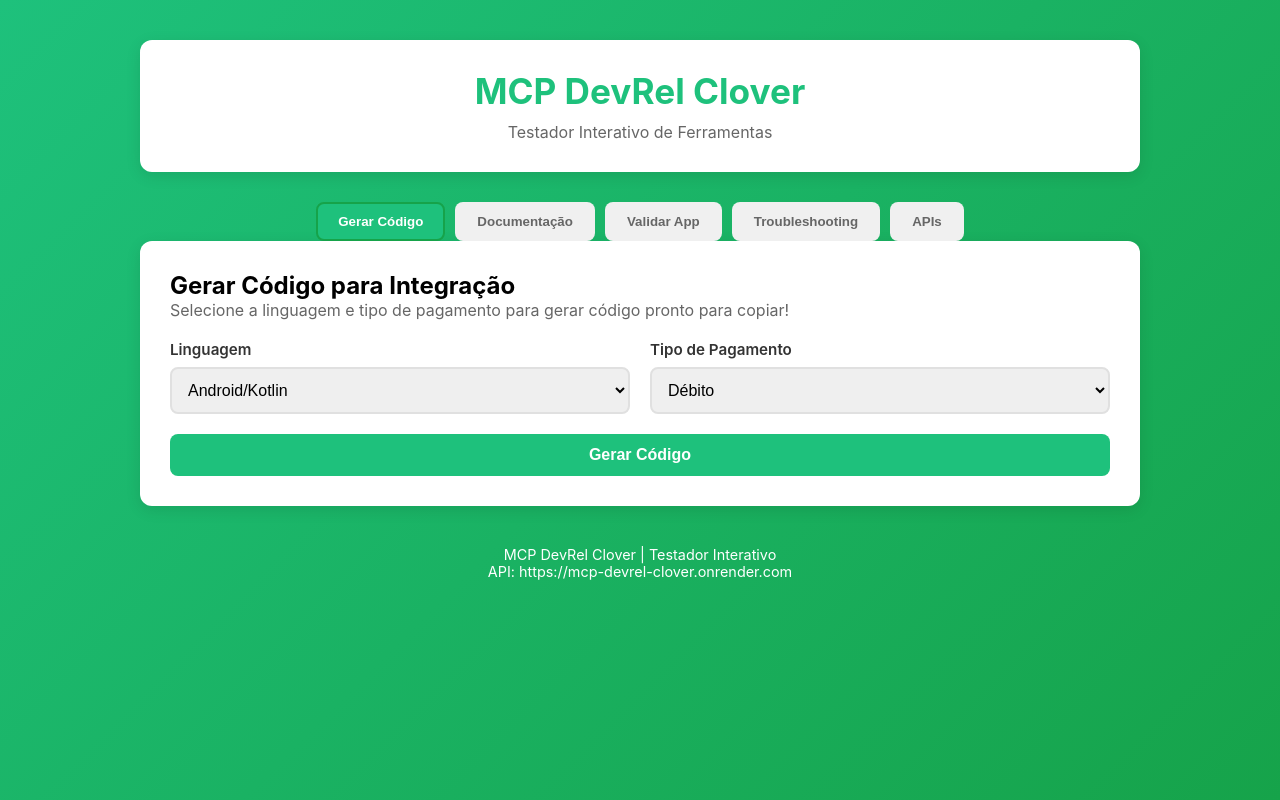
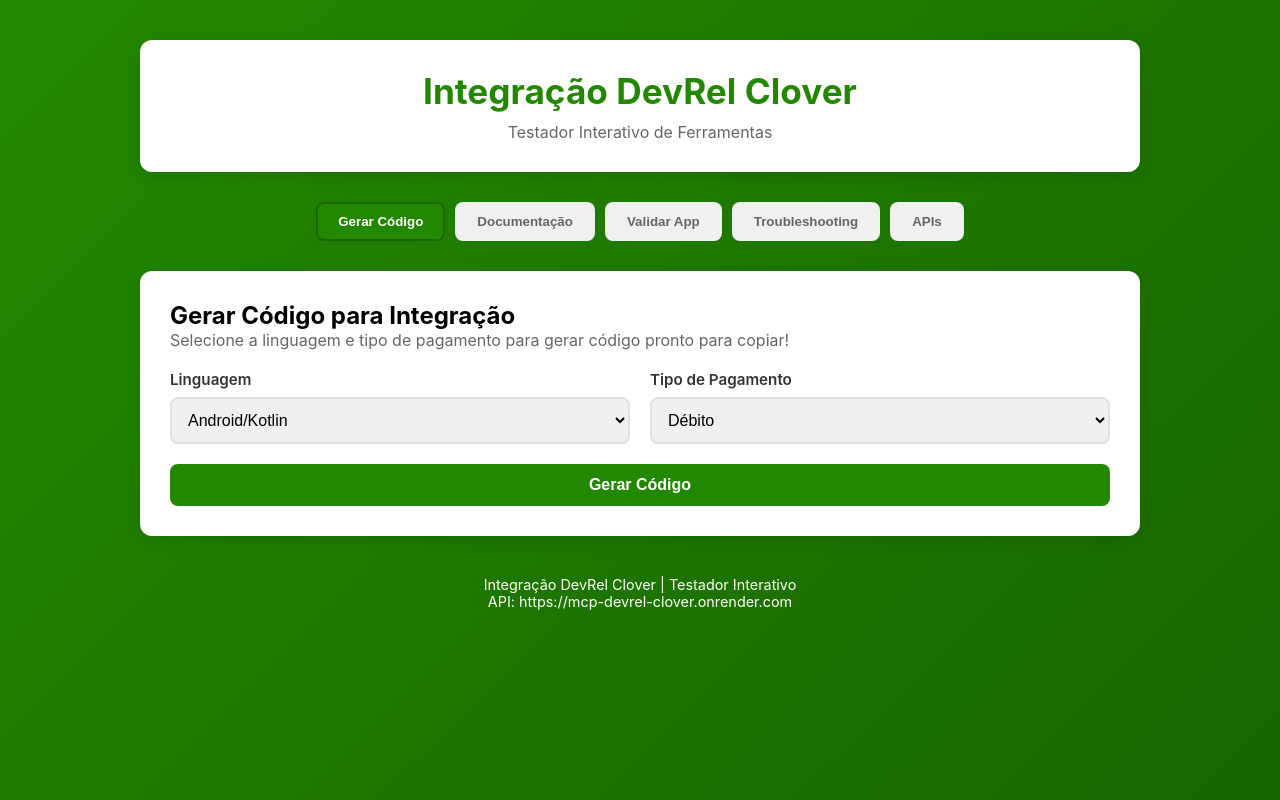
Before and after one commit to CloverDevRelBrazil/mcp-tester, a plain HTML site: page MCP_TESTER_INTERATIVO.html in a window 1280 px wide. Drawn offline with Linux system fonts and the light colour scheme.

Commit message:
Update MCP_TESTER_INTERATIVO.html

```diff
--- a/MCP_TESTER_INTERATIVO.html
+++ b/MCP_TESTER_INTERATIVO.html
@@ -13,7 +13,7 @@
 
         body {
             font-family: -apple-system, BlinkMacSystemFont, 'Segoe UI', Roboto, sans-serif;
-            background: linear-gradient(135deg, #1ec17c 0%, #16a34a 100%);
+            background: linear-gradient(135deg, #228800 0%, #1a6600 100%);
             min-height: 100vh;
             padding: 40px 20px;
         }
@@ -33,7 +33,7 @@
         }
 
         .header h1 {
-            color: #1ec17c;
+            color: #228800;
             margin-bottom: 10px;
             font-size: 2.2em;
         }
@@ -47,6 +47,7 @@
             display: flex;
             gap: 10px;
             margin-top: 20px;
+            margin-bottom: 30px;
             flex-wrap: wrap;
             justify-content: center;
         }
@@ -63,19 +64,20 @@
         }
 
         .tab-btn.active {
-            background: #1ec17c;
+            background: #228800;
             color: white;
-            border-color: #16a34a;
+            border-color: #1a6600;
         }
 
         .tab-btn:hover {
-            border-color: #1ec17c;
+            border-color: #228800;
         }
 
         .tab-content {
             background: white;
             border-radius: 12px;
             padding: 30px;
+            margin-top: 20px;
             margin-bottom: 20px;
             box-shadow: 0 4px 15px rgba(0, 0, 0, 0.1);
             display: none;
@@ -110,7 +112,7 @@
         .form-group input:focus,
         .form-group select:focus {
             outline: none;
-            border-color: #1ec17c;
+            border-color: #228800;
         }
 
         .form-description {
@@ -120,7 +122,7 @@
         }
 
         .btn-test {
-            background: #1ec17c;
+            background: #228800;
             color: white;
             border: none;
             padding: 12px 30px;
@@ -133,7 +135,7 @@
         }
 
         .btn-test:hover {
-            background: #16a34a;
+            background: #1a6600;
         }
 
         .btn-test:active {
@@ -145,11 +147,11 @@
             background: #f9f9f9;
             border-radius: 12px;
             padding: 20px;
-            border-left: 4px solid #1ec17c;
+            border-left: 4px solid #228800;
         }
 
         .result h3 {
-            color: #1ec17c;
+            color: #228800;
             margin-bottom: 15px;
             font-size: 1.2em;
         }
@@ -170,7 +172,7 @@
 
         .loading {
             text-align: center;
-            color: #1ec17c;
+            color: #228800;
             font-weight: 600;
             padding: 20px;
         }
@@ -219,7 +221,7 @@
 <body>
     <div class="container">
         <div class="header">
-            <h1>MCP DevRel Clover</h1>
+            <h1>Integração DevRel Clover</h1>
             <p>Testador Interativo de Ferramentas</p>
         </div>
 
@@ -358,7 +360,7 @@
     </div>
 
     <div class="footer">
-        <p>MCP DevRel Clover | Testador Interativo</p>
+        <p>Integração DevRel Clover | Testador Interativo</p>
         <p>API: https://mcp-devrel-clover.onrender.com</p>
     </div>
 
```
